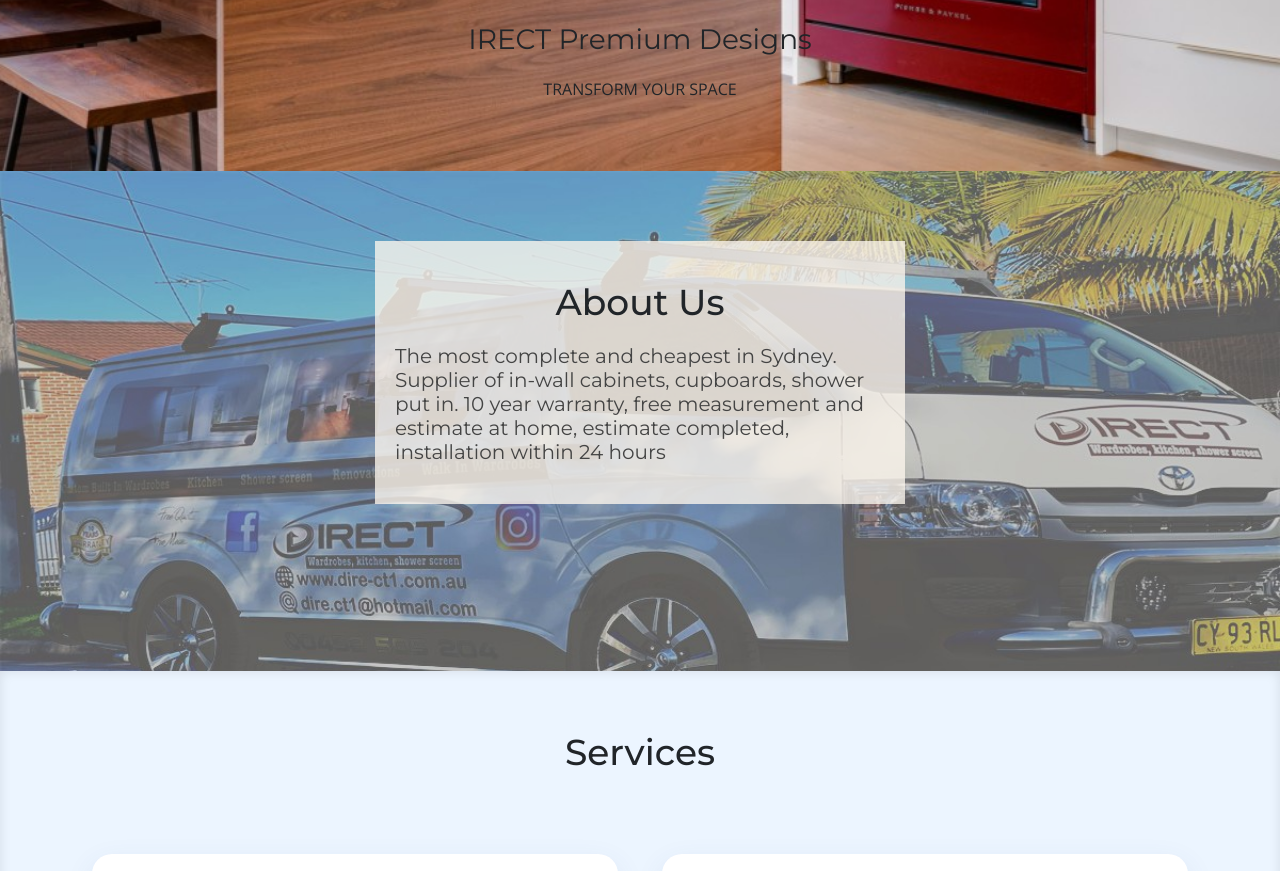
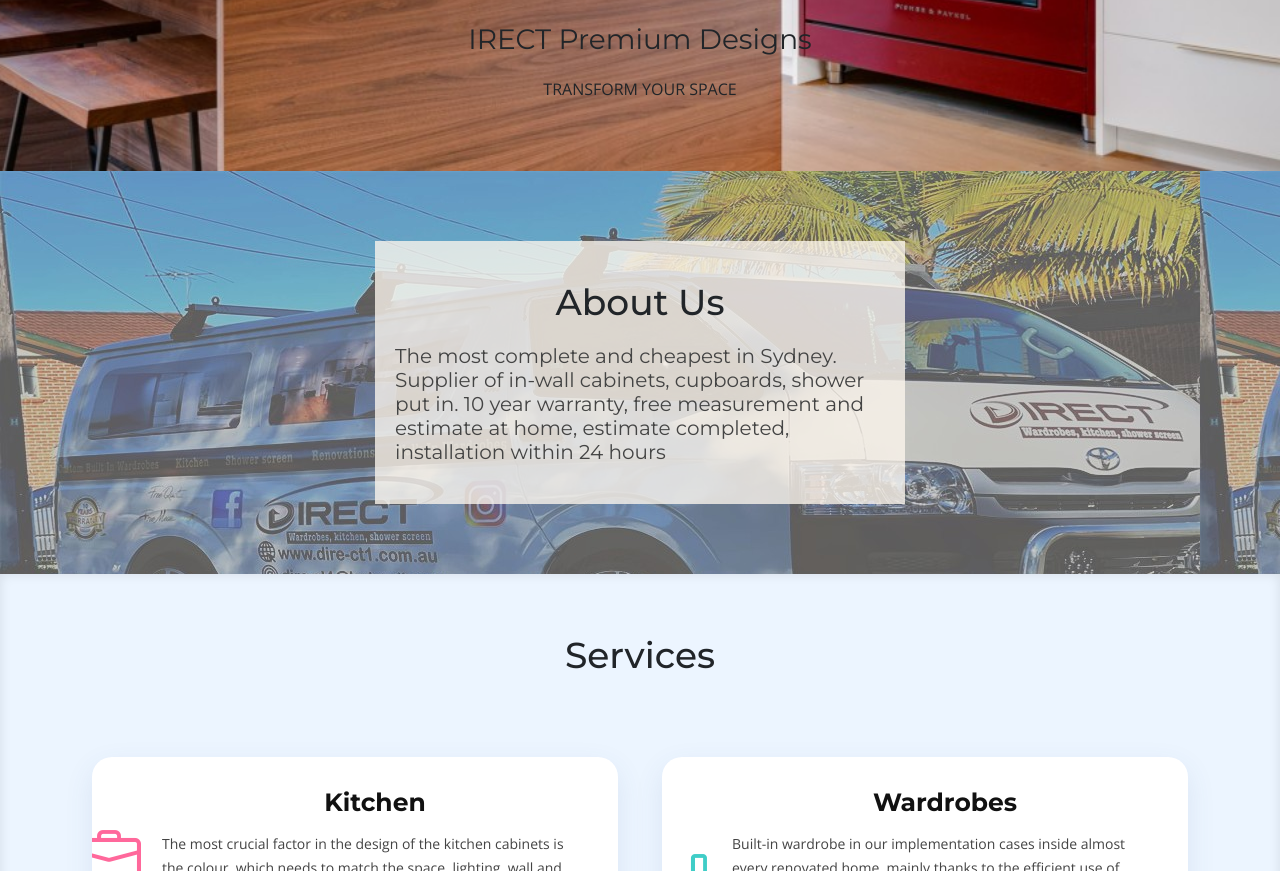
Before and after one commit to katherineqh/IRECT, a website: page index.html in a window 1280 px wide. Shown: the part 629-1500 px from the top of the page. Drawn offline with nearby package versions, Linux system fonts and the light colour scheme; files whose address does not match are found by name.

Commit message:
change back img

```diff
--- a/assets/scss/style.css
+++ b/assets/scss/style.css
@@ -337,13 +337,13 @@ section {
 #about {
   padding: 60px 100px;
   background-image: url("https://katherineqh.github.io/IRECT/assets/img/irectcar3.jpg");
-  background-repeat: repeat-y;
-  height: 500px;
-  background-size: cover;
+  /* background-repeat: repeat-y;
+  height: 500px; */
+  /* background-size: cover; */
 }
 #about ::before {
   content: "";
-  background-image: url(/assets/img/irectcar2.jpg);
+  /* background-image: url(/assets/img/irectcar2.jpg); */
   background-size: cover;
   position: absolute;
   opacity: 0.8;
```
Also changed, not shown: package.json (+6 -2 lines), 1 other file.
